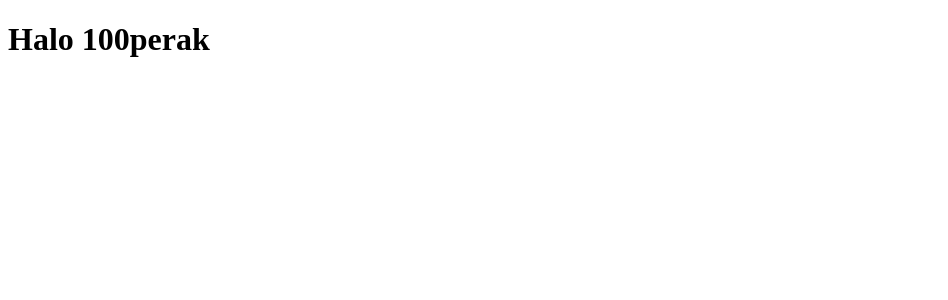
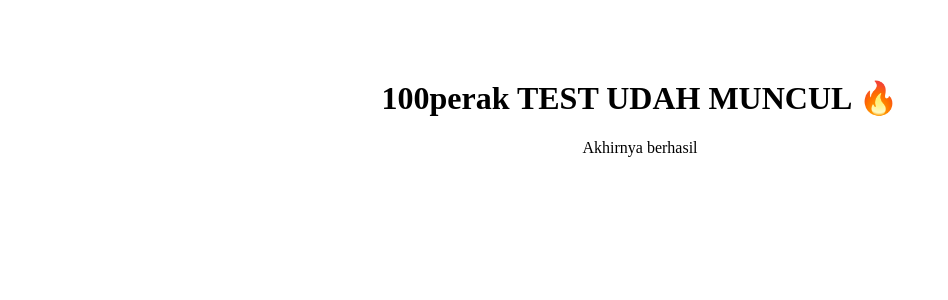
Before and after one commit to nairenmufia/100perak, a Next.js app: page / in a window 1280 px wide. Shown: the top 300 px of the page, without its empty margins (0-948 px from the left). Built offline with nearby package versions, Linux system fonts and the light colour scheme.

Commit message:
Update page.tsx

```diff
--- a/app/page.tsx
+++ b/app/page.tsx
@@ -1,3 +1,8 @@
 export default function Home() {
-  return <h1>Halo 100perak</h1>
+  return (
+    <main style={{padding: 50, textAlign: 'center'}}>
+      <h1>100perak TEST UDAH MUNCUL 🔥</h1>
+      <p>Akhirnya berhasil</p>
+    </main>
+  )
 }
```
